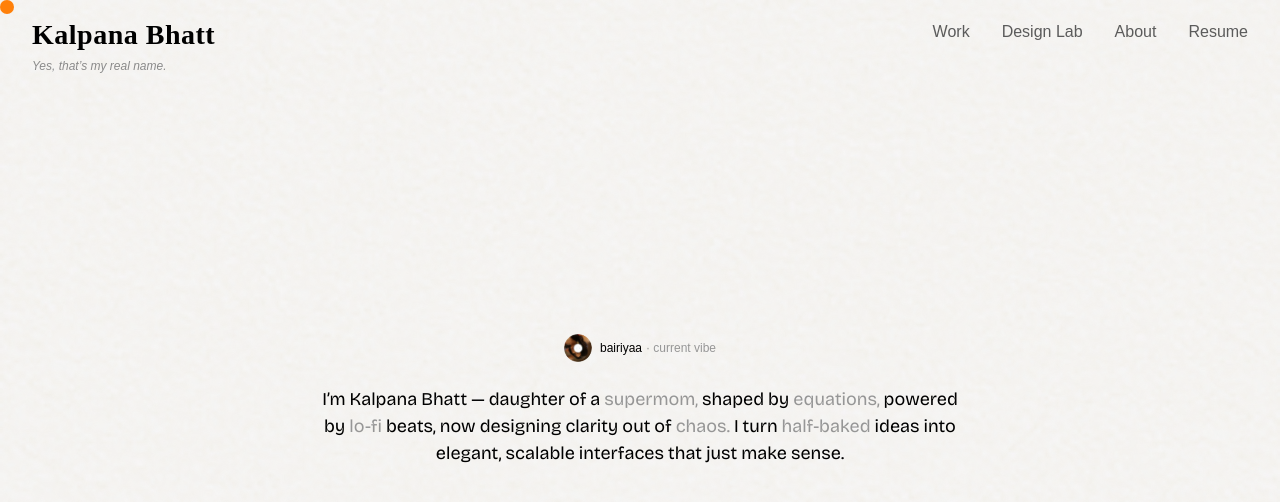
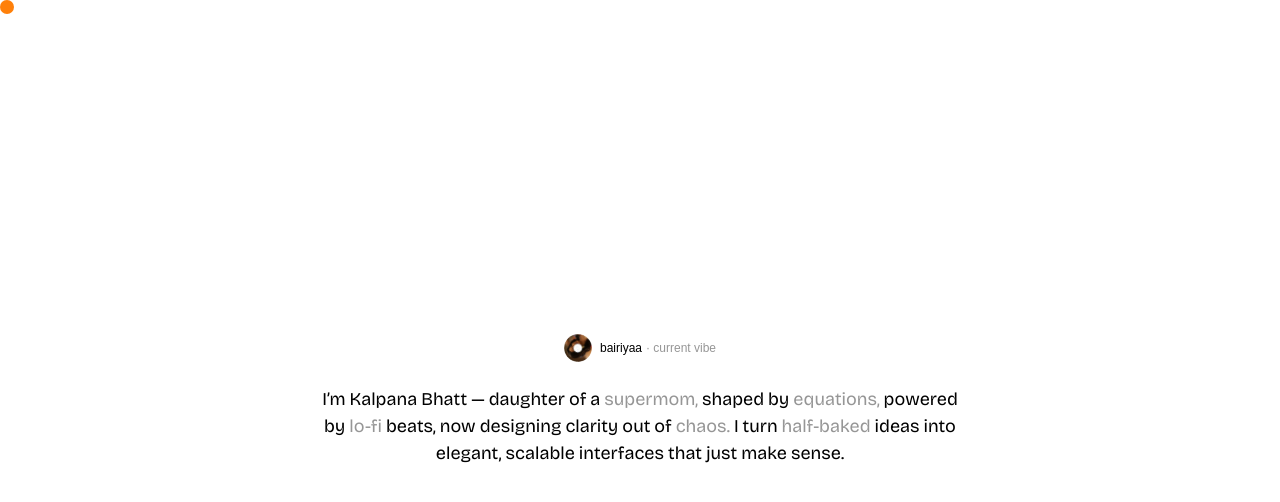
Before and after one commit to kalpanabhatt8/design-portfolio, a React (Vite) app: page / in a window 1280 px wide. Shown: the top 502 px of the page. Built offline with nearby package versions, Linux system fonts and the light colour scheme; a web font is replaced by a local one.

Commit message:
-- loading page changes

```diff
--- a/index.html
+++ b/index.html
@@ -16,10 +16,10 @@
 <link rel="preconnect" href="https://fonts.gstatic.com" crossorigin>
 <link href="https://fonts.googleapis.com/css2?family=Bricolage+Grotesque:opsz,wght@12..96,200..800&family=Outfit:wght@100..900&display=swap" rel="stylesheet">
 
-   <!-- <link rel="preconnect" href="https://fonts.googleapis.com">
+   <link rel="preconnect" href="https://fonts.googleapis.com">
    <link rel="preconnect" href="https://fonts.gstatic.com" crossorigin>
    <link href="https://fonts.googleapis.com/css2?family=Lexend+Deca:wght@100..900&family=Marcellus&family=Pacifico&family=Satisfy&family=Slackside+One&display=swap" rel="stylesheet">
-    -->
+
 <title>Vite + React</title>
 </head>
 
--- a/src/Layout.jsx
+++ b/src/Layout.jsx
@@ -51,7 +51,7 @@ const Layout = () => {
     return (
         <div className="min-h-screen bg-hero-pattern bg-cover bg-center">
               <CustomCursor />
-            <Header/>
+            {/* <Header/> */}
             <Outlet />
         </div>
     )
--- a/src/components/Home.jsx
+++ b/src/components/Home.jsx
@@ -1,22 +1,26 @@
 import { Link } from "react-router-dom";
-import { useLayoutEffect, useRef, useState } from "react";
+import { useLayoutEffect, useRef, useState, useEffect } from "react";
 import gsap from "gsap";
 import thumbnailURL from "../assets/shreyaji.png";
 import ytIcon from "../assets/youtube-color-icon.svg";
 
 const Home = () => {
-  const [hovered, setHovered] = useState(null);
+  const [isLoading, setIsLoading] = useState(true);
   const ytIconRef = useRef(null);
   const vibeRef = useRef(null);
   const textRef = useRef([]);
+  const loaderRef = useRef(null);
+  const floatingRefs = useRef([]);
+  const dotRefs = useRef([]);
 
   const sentence =
     "I’m Kalpana Bhatt — daughter of a supermom, shaped by equations, powered by lo-fi beats, now designing clarity out of chaos. I turn half-baked ideas into elegant, scalable interfaces that just make sense.";
   const words = sentence.split(" ");
 
   useLayoutEffect(() => {
+    if (isLoading) return;
+
     const ctx = gsap.context(() => {
-      // Animate music bar
       gsap.from(vibeRef.current, {
         opacity: 0,
         y: 20,
@@ -24,7 +28,6 @@ const Home = () => {
         ease: "power3.out",
       });
 
-      // Animate hero text words
       gsap.set(textRef.current, { opacity: 0, y: 20 });
 
       gsap.to(textRef.current, {
@@ -36,12 +39,11 @@ const Home = () => {
         delay: 0.4,
       });
 
-      // Prepare YouTube icon
       gsap.set(ytIconRef.current, { opacity: 0, scale: 0.8 });
     });
 
     return () => ctx.revert();
-  }, []);
+  }, [isLoading]);
 
   const handleIconHover = (show) => {
     gsap.to(ytIconRef.current, {
@@ -52,9 +54,95 @@ const Home = () => {
     });
   };
 
+  useEffect(() => {
+    const timeout = setTimeout(() => {
+      gsap.to(loaderRef.current, {
+        opacity: 0,
+        duration: 0.6,
+        ease: "power2.inOut",
+        onComplete: () => setIsLoading(false),
+      });
+    }, 2500);
+
+    floatingRefs.current.forEach((el) => {
+      if (!el) return;
+      gsap.to(el, {
+        y: "+=10",
+        x: "+=10",
+        duration: 3,
+        ease: "sine.inOut",
+        yoyo: true,
+        repeat: -1,
+      });
+    });
+
+    dotRefs.current.forEach((dot, i) => {
+      if (!dot) return;
+      gsap.to(dot, {
+        y: -6,
+        repeat: -1,
+        yoyo: true,
+        ease: "power1.inOut",
+        duration: 0.5,
+        delay: i * 0.2,
+      });
+    });
+
+    return () => clearTimeout(timeout);
+  }, []);
+
   return (
     <>
-      <div className="flex justify-center items-center flex-col gap-[1.5rem] h-[100vh] relative overflow-hidden z-0">
+      {isLoading && (
+        <div
+          ref={loaderRef}
+          className="relative flex items-center justify-center h-screen w-full bg-[#0F1115] text-white font-bricolage overflow-hidden transition-all duration-500 ease-in-out"
+        >
+          {/* Floating Code Particles */}
+          <div className="absolute inset-0 z-0 pointer-events-none">
+            {["const", "return", "{ }", "div", "<button>", "useState", "=>"].map((word, index) => (
+              <span
+                key={index}
+                ref={(el) => (floatingRefs.current[index] = el)}
+                className="absolute text-sm text-[#3BAEFF] opacity-20"
+                style={{
+                  top: `${Math.random() * 100}%`,
+                  left: `${Math.random() * 100}%`,
+                }}
+              >
+                {word}
+              </span>
+            ))}
+          </div>
+
+          {/* Glow Background */}
+          <div className="absolute w-[600px] h-[600px] bg-gradient-to-tr from-[#3BAEFF] via-transparent to-[#0F1115] rounded-full opacity-20 animate-pulse blur-3xl z-0" />
+
+          {/* Centered Text */}
+          <div className="z-10 text-center">
+            <div className="flex flex-row gap-3 justify-center items-center">
+              <h1 className="text-3xl sm:text-4xl font-semibold tracking-tight mb-4">
+                Loading
+              </h1>
+              <div className="flex justify-center gap-1 mb-2 items-center">
+                {[0, 1, 2].map((d, i) => (
+                  <span
+                    key={i}
+                    ref={(el) => (dotRefs.current[i] = el)}
+                    className="inline-block w-1 h-1 bg-white rounded-full"
+                  ></span>
+                ))}
+              </div>
+            </div>
+            <p className="text-sm italic text-[#d0d0d0]">
+              (this might take longer if it’s Monday)
+            </p>
+          </div>
+        </div>
+      )}
+
+      {!isLoading && (
+        <div className="flex justify-center items-center flex-col gap-[1.5rem] h-[100vh] relative overflow-hidden z-0 bg-white">
           {/* Music Player */}
           <Link
             to="https://www.youtube.com/watch?v=9pIP8fWEUzo"
@@ -98,12 +186,10 @@ const Home = () => {
               >
                 {word}
               </span>
-
-
             ))}
           </h1>
-
         </div>
+      )}
     </>
   );
 };
```
Also changed, not shown: src/index.css (line endings or trailing spaces). Lines whose indentation alone changed are shown as unchanged.
